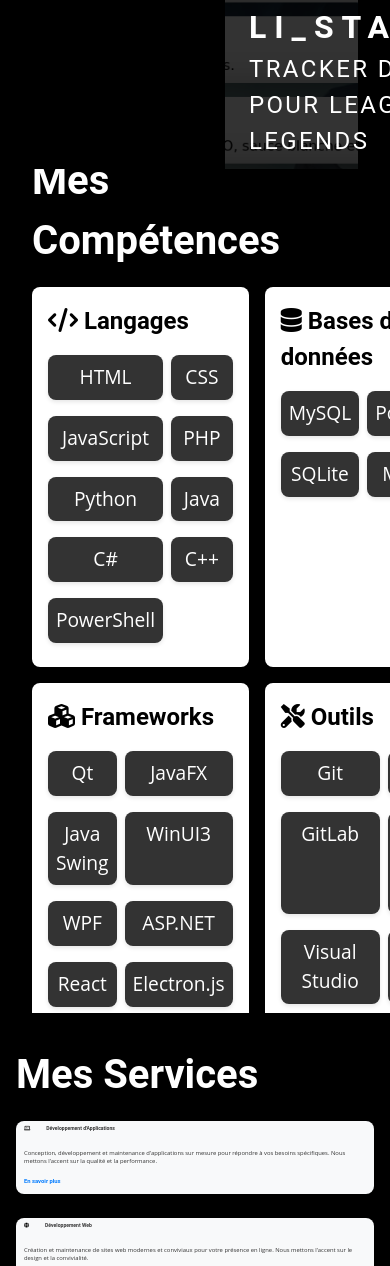
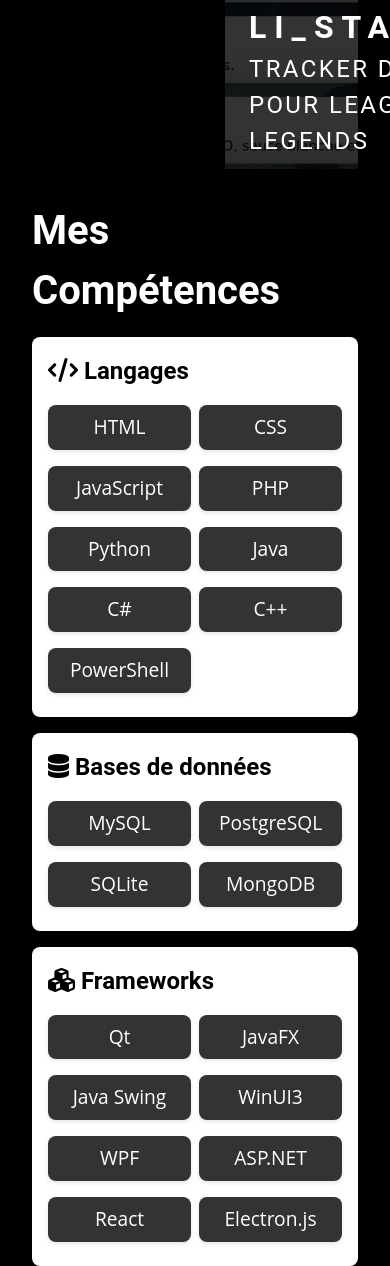
Before and after one commit to ADFuji/ADFuji.github.io, a plain HTML site: page index.html in a window 390 px wide. Shown: the part 2363-3629 px from the top of the page. Drawn offline with nearby package versions, Linux system fonts and the light colour scheme; a web font is replaced by a local one.

Commit message:
responsive skills

```diff
--- a/css/sections/skills.css
+++ b/css/sections/skills.css
@@ -51,8 +51,18 @@
     font-family: var(--font-secondary);
 }
 
-@media screen and (max-width: 768px) {
+@media screen and (max-width: 1080px) {
+    #skills {
+        height: fit-content;
+    }
     #skills div#skills-container {
         grid-template-columns: repeat(2, 1fr);
     }
+
 }
+
+@media screen and (max-width: 768px) {
+    #skills div#skills-container {
+        grid-template-columns: repeat(1, 1fr);
+    }
+}
```
